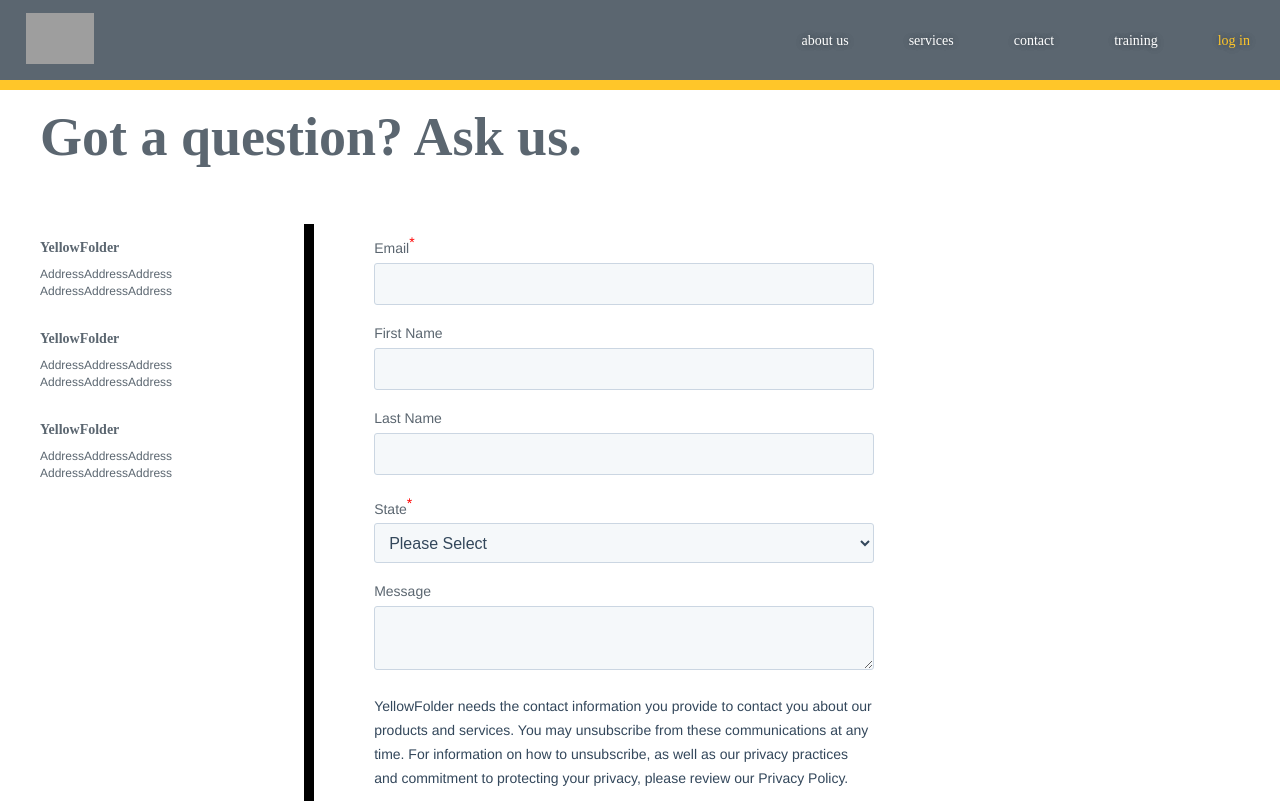
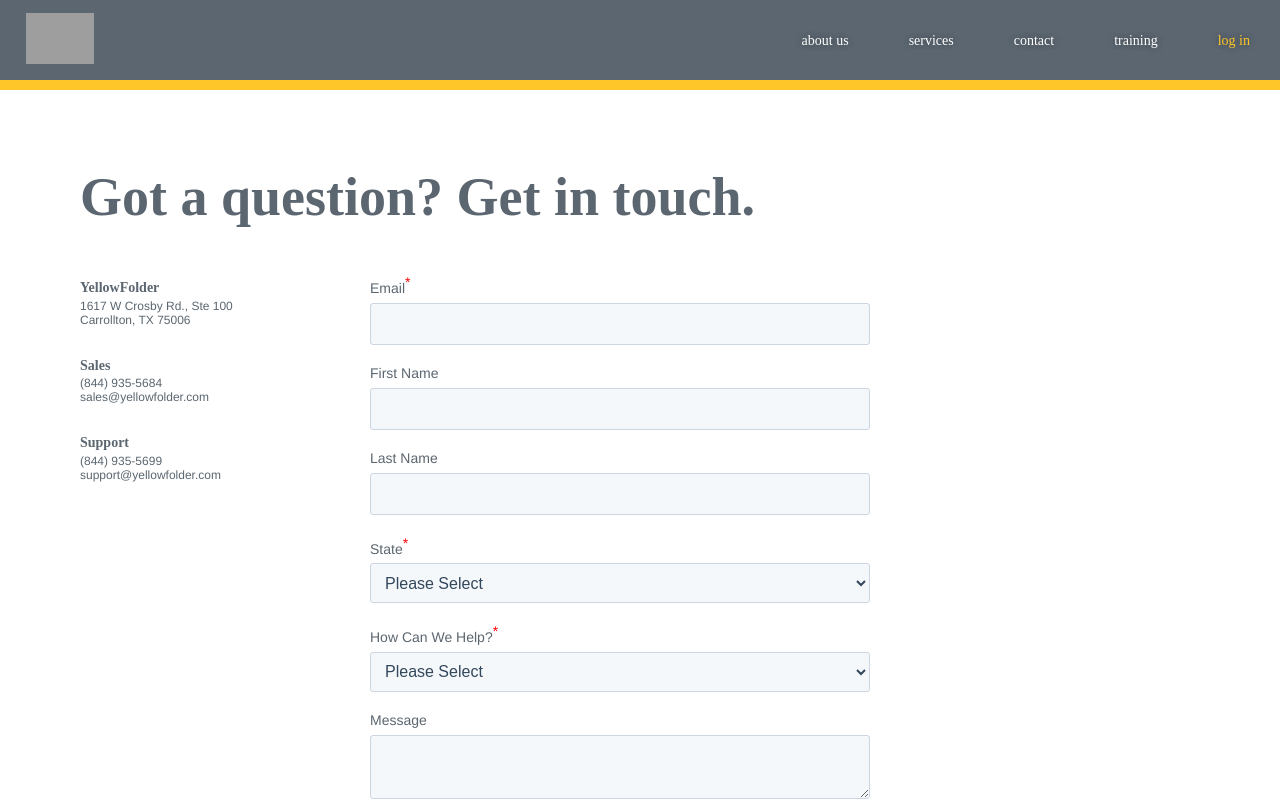
Before and after one commit to YellowFolder/yellowfolder.com, a Next.js app: page /contact in a window 1280 px wide. Shown: the top 801 px of the page. Built offline with nearby package versions, Linux system fonts and the light colour scheme; grey boxes are pictures that could not be loaded; a web font is replaced by a local one.

Commit message:
Add remaining form fields to Contact component.

```diff
--- a/components/Contact.js
+++ b/components/Contact.js
@@ -5,13 +5,13 @@ const StyledContact = styled.div`
 	width: 100%;
 	height: auto;
 	margin: 0 auto;
-	padding: 0;
+	padding: 60px 6.25% 30px 3.125%;
 	max-width: ${props => props.theme.maxWidth};
 	background: ${props => props.theme.white};
 	display: grid;
 	grid-template-columns: 1fr 3fr;
 	grid-template-rows: 1fr auto;
-	grid-gap: 60px;
+	grid-gap: 40px;
 	grid-template-areas:
 		'header header header'
 		'sidebar form form'
@@ -30,7 +30,6 @@ const StyledContact = styled.div`
 
 	.contact-form--sidebar {
 		grid-area: sidebar;
-		border-right: 10px solid black;
 		display: flex;
 		align-items: flex-start;
 		justify-content: flex-start;
@@ -52,9 +51,8 @@ const StyledContact = styled.div`
 			}
 			p {
 				font-size: 1.2rem;
-				word-wrap: break-word;
-				width: 50%;
-				margin: 1rem 0 0;
+				line-height: 14px;
+				margin: 0.25rem 0 0;
 				padding: 0;
 			}
 		}
@@ -112,6 +110,28 @@ const StyledContact = styled.div`
 				font-size: 14px;
 				line-height: 24px;
 			}
+			.form--submit-wrapper {
+				.form--submit-btn {
+					background-color: ${props => props.theme.yellow};
+					border-color: ${props => props.theme.yellow};
+					font-family: ${props => props.theme.boldFont};
+					font-weight: 700;
+					color: #fff;
+					text-align: center;
+					line-height: 12px;
+					font-size: 1.4rem;
+					padding: 12px 24px;
+					margin: 0;
+					border-radius: 3px;
+					border-style: solid;
+					border-width: 1px;
+					cursor: pointer;
+					outline: none;
+					&:active {
+						outline: none;
+					}
+				}
+			}
 		}
 	}
 `;
@@ -121,20 +141,29 @@ class Contact extends Component {
 		return (
 			<StyledContact>
 				<div className="contact-form--header">
-					<h1>Got a question? Ask us.</h1>
+					<h1>Got a question? Get in touch.</h1>
 				</div>
 				<aside className="contact-form--sidebar">
 					<div className="sidebar-contact-info">
 						<h3>YellowFolder</h3>
-						<p>AddressAddressAddressAddressAddressAddress</p>
+						<p>
+							1617 W Crosby Rd., Ste 100 <br />
+							Carrollton, TX 75006
+						</p>
 					</div>
 					<div className="sidebar-contact-info">
-						<h3>YellowFolder</h3>
-						<p>AddressAddressAddressAddressAddressAddress</p>
+						<h3>Sales</h3>
+						<p>
+							(844) 935-5684 <br />
+							sales@yellowfolder.com
+						</p>
 					</div>
 					<div className="sidebar-contact-info">
-						<h3>YellowFolder</h3>
-						<p>AddressAddressAddressAddressAddressAddress</p>
+						<h3>Support</h3>
+						<p>
+							(844) 935-5699 <br />
+							support@yellowfolder.com
+						</p>
 					</div>
 				</aside>
 				<div className="contact-form--form">
@@ -156,19 +185,94 @@ class Contact extends Component {
 						</div>
 						<div className="form--field-wrapper">
 							<label htmlFor="state">
-								State
-								<span>*</span>
+								State<span>*</span>
 							</label>
 							<select required id="state" name="state">
 								<option value disabled selected>
 									Please Select
 								</option>
-								<option value="Texas">Texas</option>
+								<option value="AL">Alabama</option>
+								<option value="AK">Alaska</option>
+								<option value="AZ">Arizona</option>
+								<option value="AR">Arkansas</option>
+								<option value="CA">California</option>
+								<option value="CO">Colorado</option>
+								<option value="CT">Connecticut</option>
+								<option value="DE">Delaware</option>
+								<option value="DC">District Of Columbia</option>
+								<option value="FL">Florida</option>
+								<option value="GA">Georgia</option>
+								<option value="HI">Hawaii</option>
+								<option value="ID">Idaho</option>
+								<option value="IL">Illinois</option>
+								<option value="IN">Indiana</option>
+								<option value="IA">Iowa</option>
+								<option value="KS">Kansas</option>
+								<option value="KY">Kentucky</option>
+								<option value="LA">Louisiana</option>
+								<option value="ME">Maine</option>
+								<option value="MD">Maryland</option>
+								<option value="MA">Massachusetts</option>
+								<option value="MI">Michigan</option>
+								<option value="MN">Minnesota</option>
+								<option value="MS">Mississippi</option>
+								<option value="MO">Missouri</option>
+								<option value="MT">Montana</option>
+								<option value="NE">Nebraska</option>
+								<option value="NV">Nevada</option>
+								<option value="NH">New Hampshire</option>
+								<option value="NJ">New Jersey</option>
+								<option value="NM">New Mexico</option>
+								<option value="NY">New York</option>
+								<option value="NC">North Carolina</option>
+								<option value="ND">North Dakota</option>
+								<option value="OH">Ohio</option>
+								<option value="OK">Oklahoma</option>
+								<option value="OR">Oregon</option>
+								<option value="PA">Pennsylvania</option>
+								<option value="RI">Rhode Island</option>
+								<option value="SC">South Carolina</option>
+								<option value="SD">South Dakota</option>
+								<option value="TN">Tennessee</option>
+								<option value="TX">Texas</option>
+								<option value="UT">Utah</option>
+								<option value="VT">Vermont</option>
+								<option value="VA">Virginia</option>
+								<option value="WA">Washington</option>
+								<option value="WV">West Virginia</option>
+								<option value="WI">Wisconsin</option>
+								<option value="WY">Wyoming</option>
+							</select>
+						</div>
+						<div className="form--field-wrapper">
+							<label htmlFor="purpose">
+								How can we help?<span>*</span>
+							</label>
+							<select required id="purpose" name="purpose">
+								<option value disabled selected>
+									Please Select
+								</option>
+								<option value="I am interested in using YellowFolder at my school">
+									I am interested in using YellowFolder at my school
+								</option>
+								<option value="I recieved an email or call and am interested to learn more">
+									I recieved an email or call and am interested to learn more
+								</option>
+								<option value="I am a current customer and need assistance">
+									I am a current customer and need assistance
+								</option>
+								<option value="I am interested in working for YellowFolder">
+									I am interested in working for YellowFolder
+								</option>
+								<option value="I would like to partner with YellowFolder">
+									I would like to partner with YellowFolder
+								</option>
+								<option value="Something else">Something else</option>
 							</select>
 						</div>
 						<div className="form--field-wrapper">
 							<label htmlFor="message">Message</label>
-							<textarea id="message" />
+							<textarea id="message" name="message" />
 						</div>
 						<div className="form--disclaimer">
 							<p>
```
